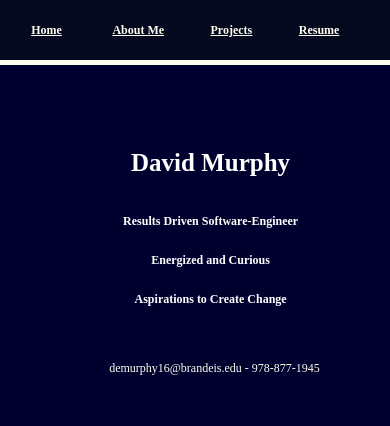
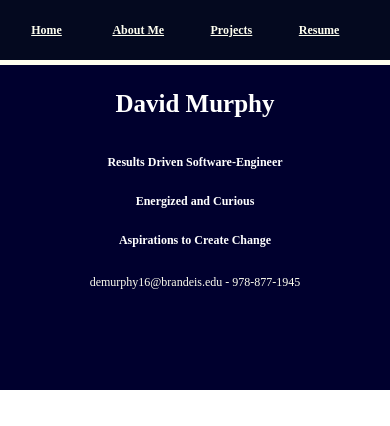
Before and after one commit to demurphy16/Portfolio, a React (Create React App) app in the folder my-portfolio/: page / in a window 390 px wide. Shown: the top 426 px of the page. Built offline with nearby package versions, Linux system fonts and the light colour scheme.

Commit message:
fixed basic styling bugs for mobile

```diff
--- a/my-portfolio/src/screens/Home.css
+++ b/my-portfolio/src/screens/Home.css
@@ -89,7 +89,8 @@
   .welcome-text-container {
     display: flex;
     flex-direction: column;
-    align-items: center;
+    margin: 0 auto;
+    text-align: center;
   }
 
   .welcome-img {
@@ -98,7 +99,8 @@
 
   .welcome-img-container > p {
     font-size: 12px;
-    margin-left: 25vw;
+    margin: 15px auto;
+    margin-bottom: 0%;
   }
 
   .most-recent-title {
```
